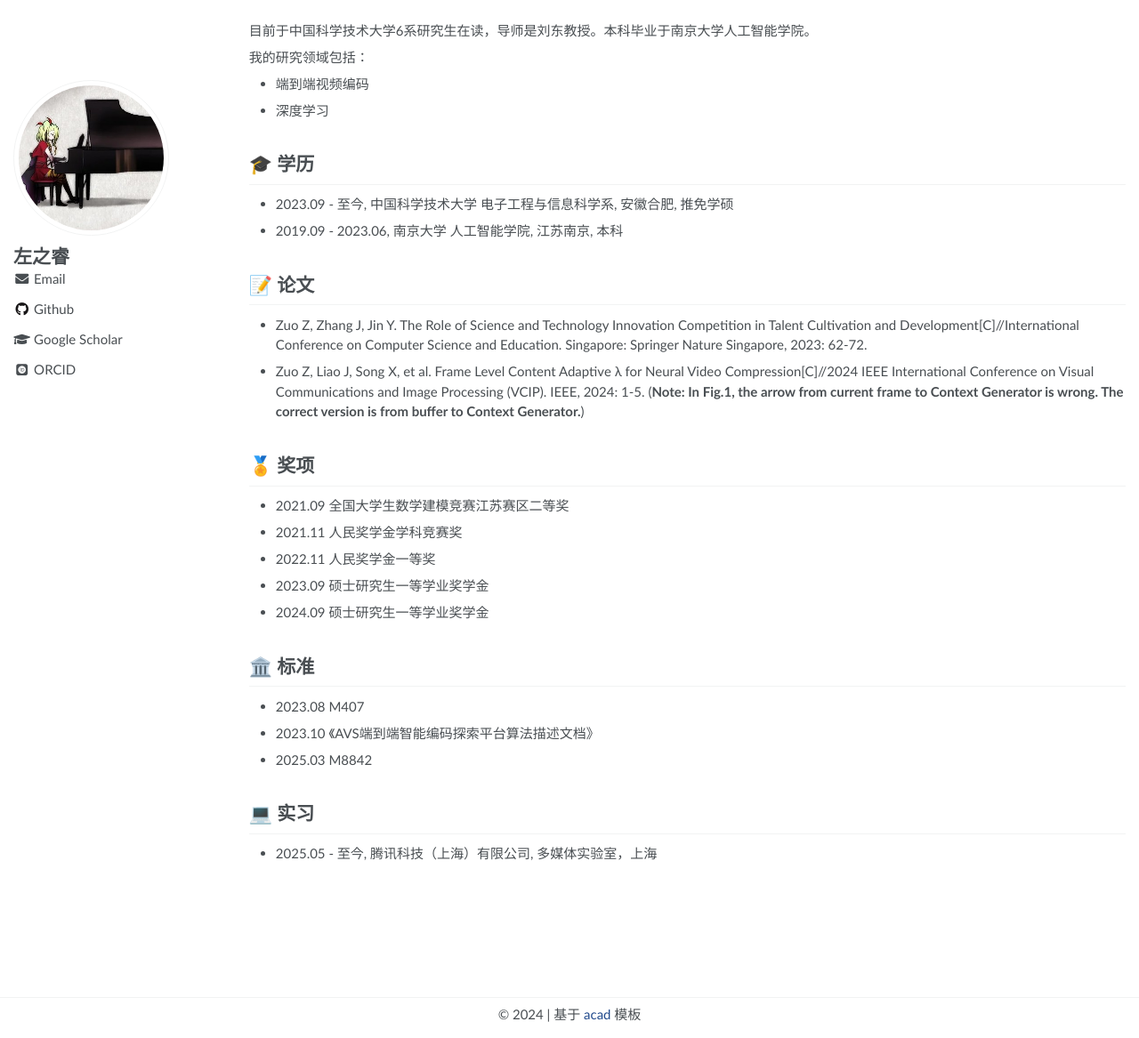
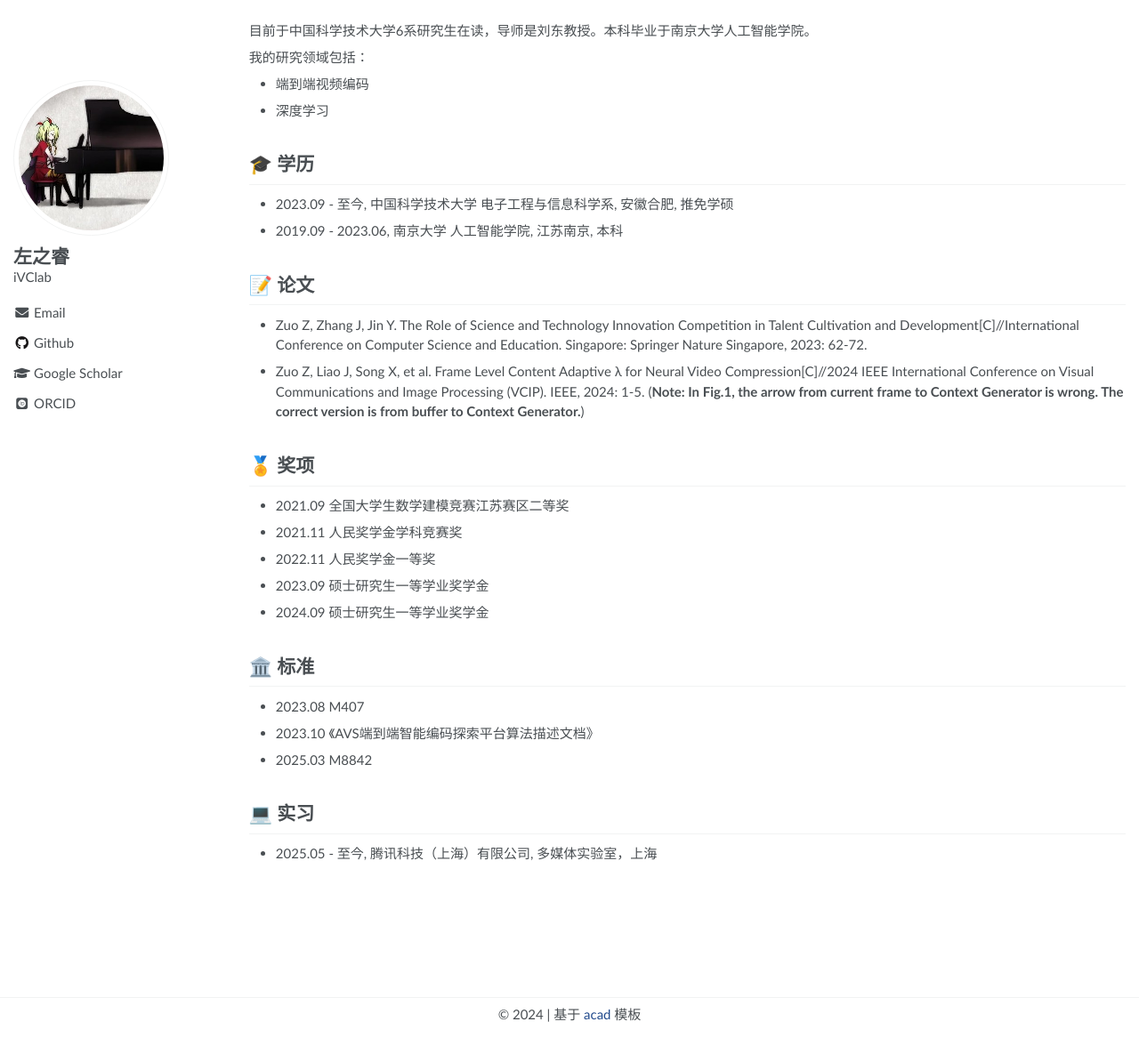
Before and after one commit to DeathPolca/DeathPolca.github.io, a Jekyll site: the page built from _pages/about.md, in a window 1280 px wide and 1167 px high. Shown: the whole window at 89% size. Built offline with Jekyll 4.4.1, drawn with Linux system fonts in a browser that asks for light colours; some web fonts are replaced.

Commit message:
lab info

```diff
--- a/_config.yml
+++ b/_config.yml
@@ -7,7 +7,7 @@
 
 # Site Settings
 title                    : "zzr"
-# description              :
+description              : iVClab
 repository               : "DeathPolca/DeathPolca.github.io"
 google_scholar_stats_use_cdn : False
 
```
